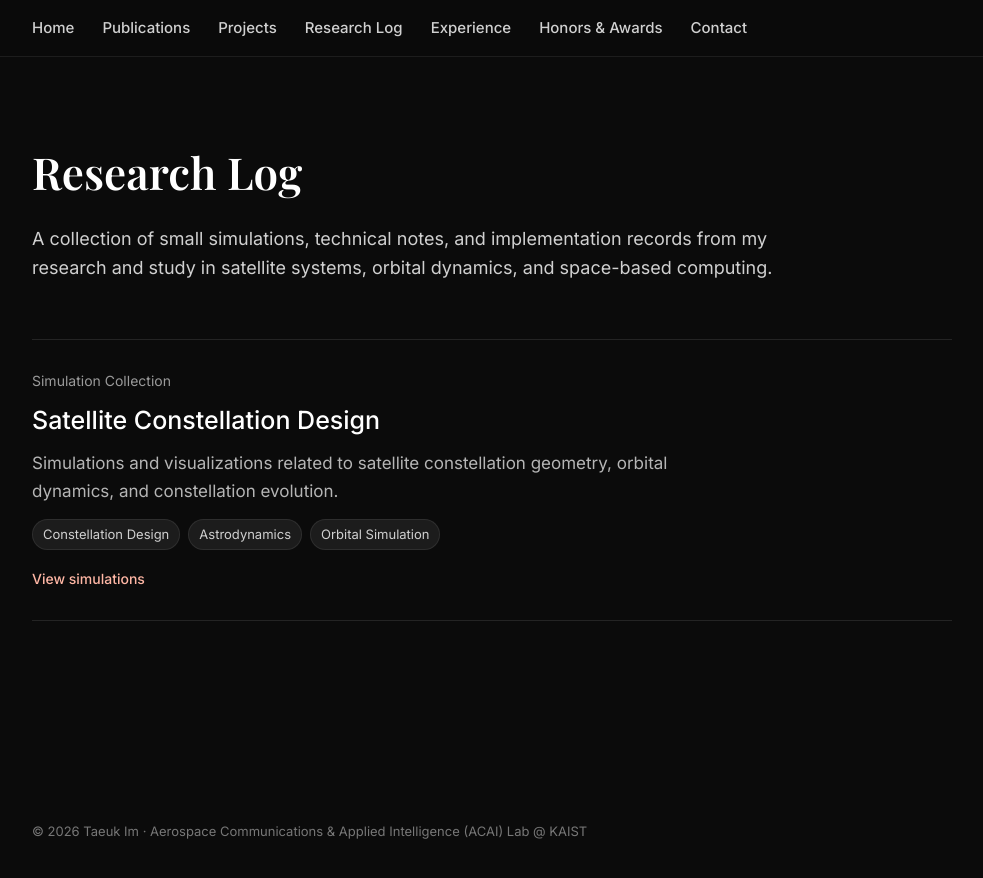
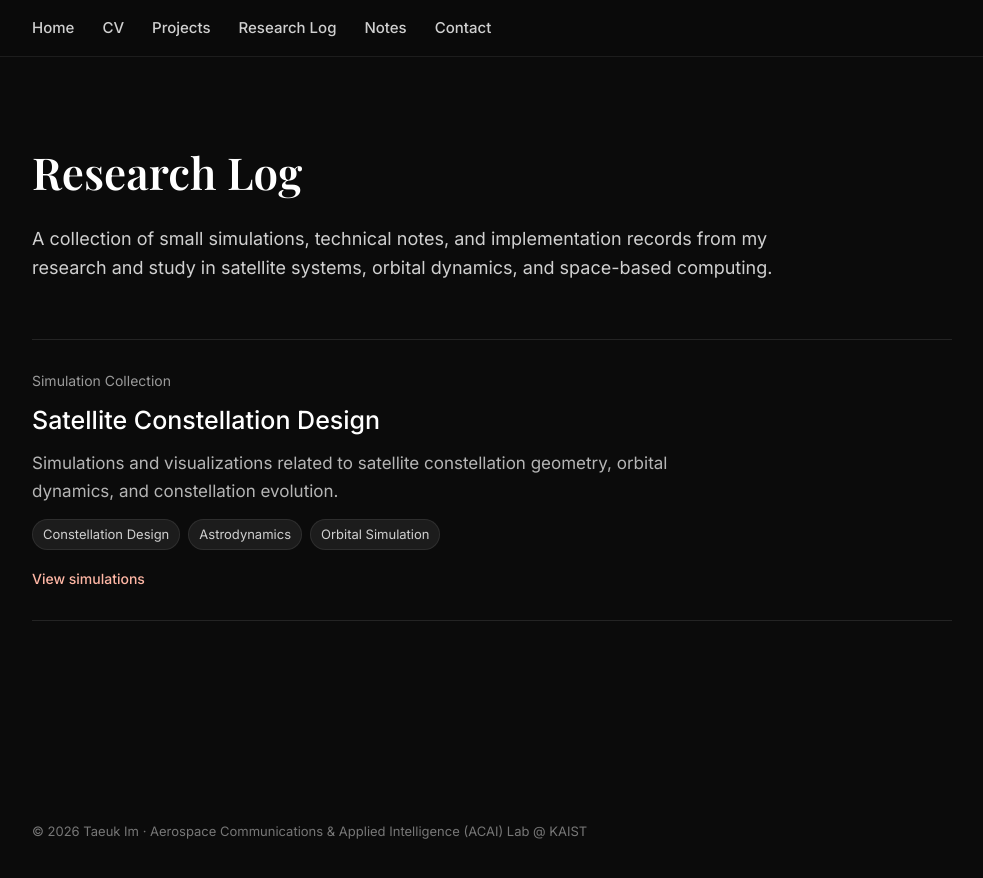
Before and after one commit to taeuk97/taeuk97.github.io, a Jekyll site: the page research-log.html, which Jekyll copies as it is, in a window 1280 px wide. Shown: the top 878 px of the page, without its empty margins (32-1015 px from the left). Built offline with Jekyll 4.4.1, drawn with Linux system fonts in a browser that asks for light colours.

Commit message:
Update navigation links in research-log.html

```diff
--- a/research-log.html
+++ b/research-log.html
@@ -204,11 +204,10 @@
   <nav class="navbar">
     <div class="nav-inner">
       <a href="index.html">Home</a>
-      <a href="publications.html">Publications</a>
+      <a href="cv.html">CV</a>
       <a href="projects.html">Projects</a>
       <a href="research-log.html">Research Log</a>
-      <a href="experience.html">Experience</a>
-      <a href="honors.html">Honors & Awards</a>
+      <a href="notes.html">Notes</a>
       <a href="contact.html">Contact</a>
     </div>
   </nav>
```
